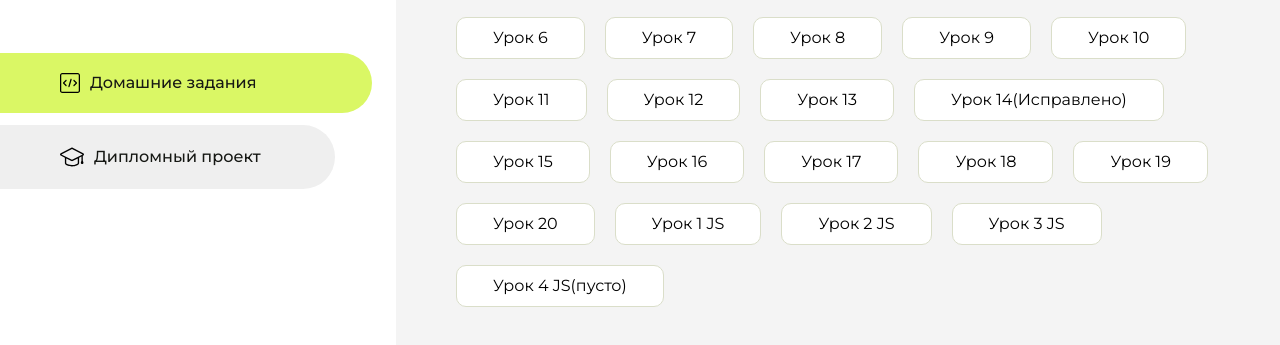
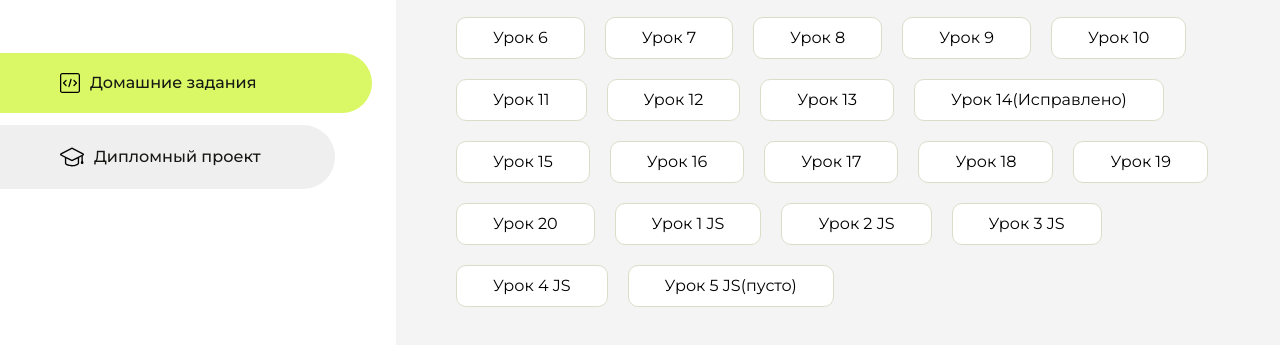
Before and after one commit to tlk-web/homework, a plain HTML site: page index.html in a window 1280 px wide. Shown: the part 283-628 px from the top of the page. Drawn offline with Linux system fonts and the light colour scheme.

Commit message:
Update index.html

```diff
--- a/index.html
+++ b/index.html
@@ -163,7 +163,10 @@
                         <a href="js/index.html">Урок 3 JS</a>
                     </li>
                     <li class="content__list-item">
-                        <a href="#">Урок 4 JS(пусто)</a>
+                        <a href="js/index.html">Урок 4 JS</a>
+                    </li>
+                    <li class="content__list-item">
+                        <a href="#">Урок 5 JS(пусто)</a>
                     </li>
                 </ul>
             </div>
```
